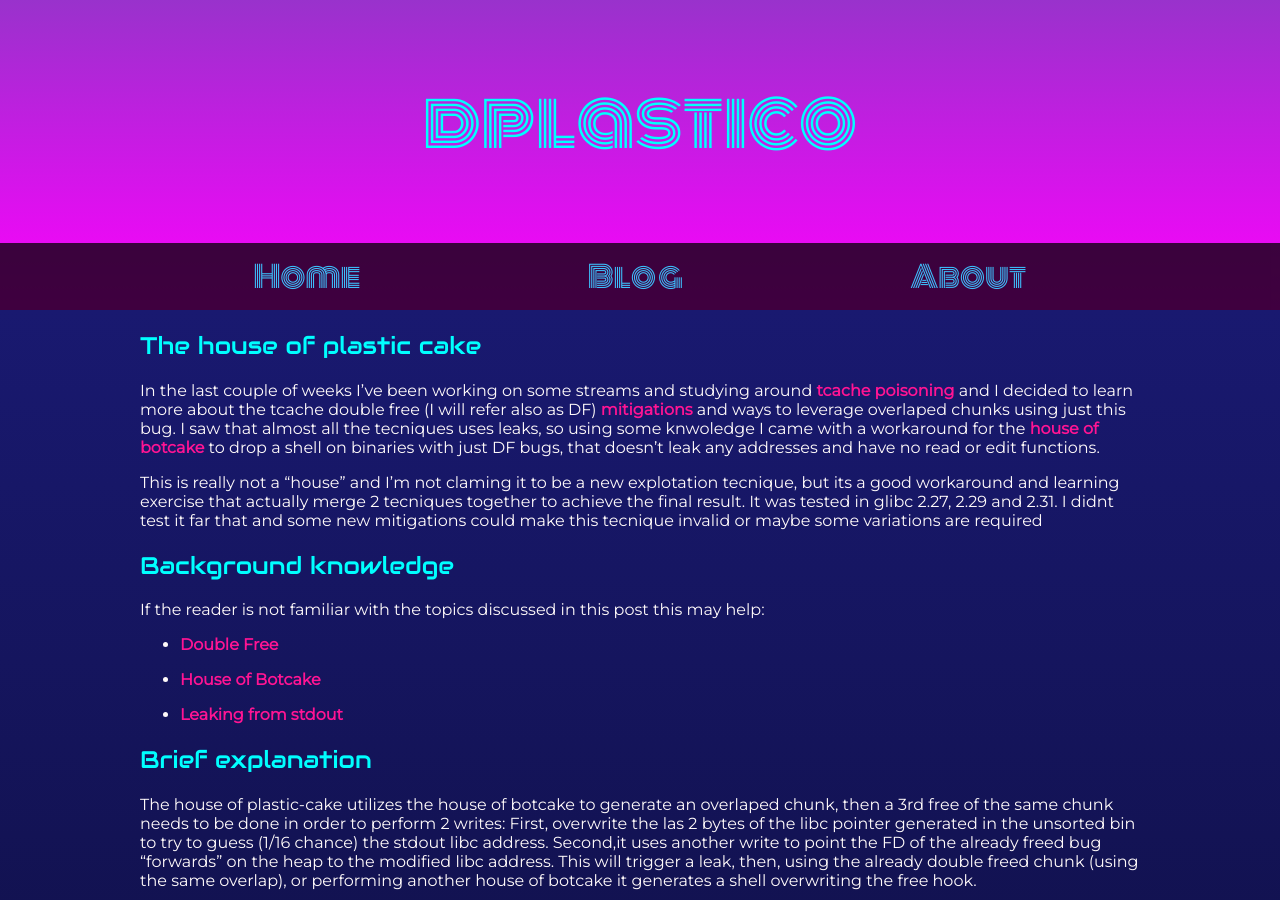
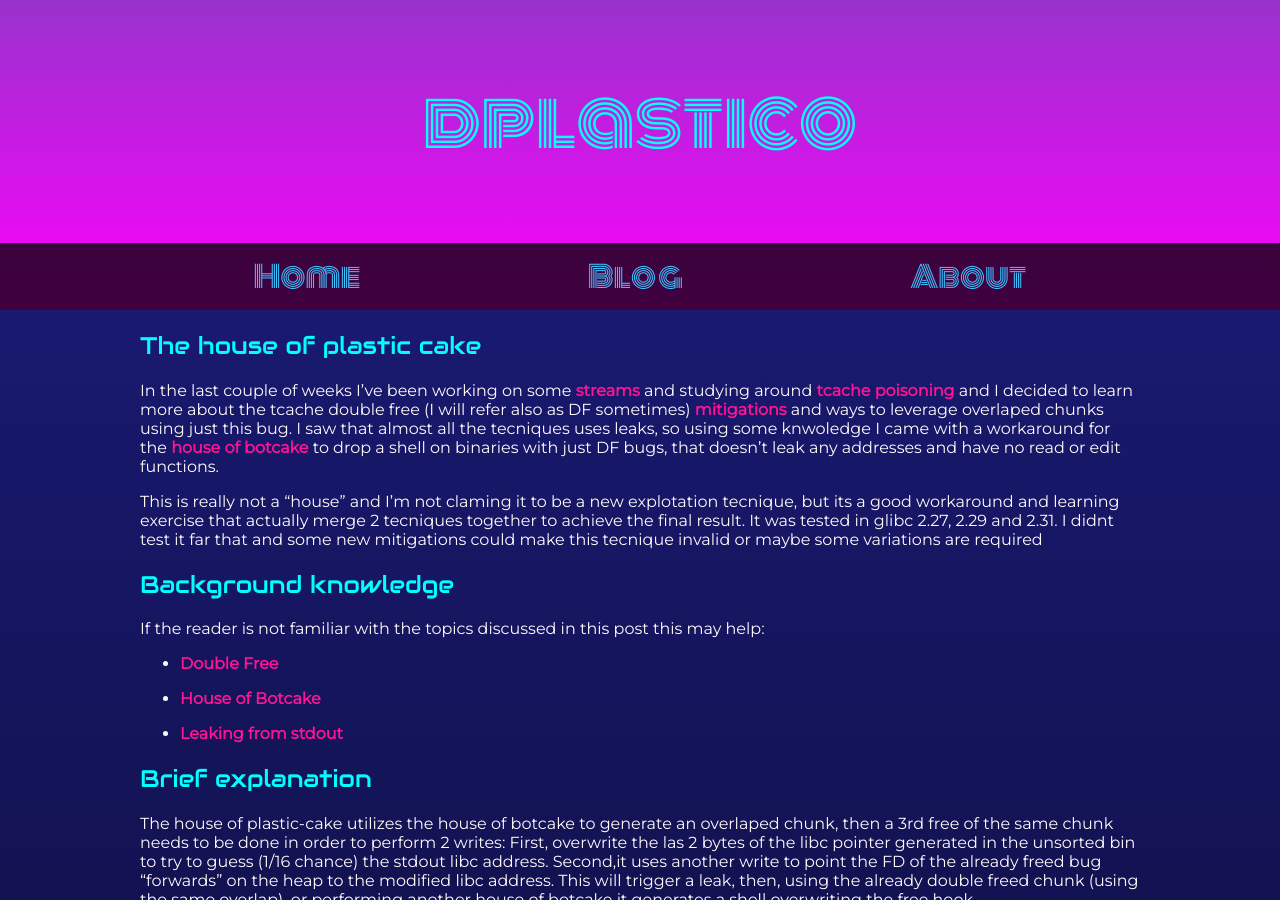
Before and after one commit to dplastico/dplastico.github.io, a Jekyll site: the page built from _posts/2021-10-17-Learning-Double-Restrictions:The-house-of-plastic-cake.md, in a window 1280 px wide and 900 px high. Built offline with Jekyll 4.4.1, drawn with Linux system fonts in a browser that asks for light colours; nearby versions of some CDN libraries.

Commit message:
house of plastic v1.6

```diff
--- a/_posts/2021-10-17-Learning-Double-Restrictions:The-house-of-plastic-cake.md
+++ b/_posts/2021-10-17-Learning-Double-Restrictions:The-house-of-plastic-cake.md
@@ -7,7 +7,7 @@ categories: [Sin categoría]
 ---
 # The house of plastic cake
 
-In the last couple of weeks I've been working on some streams and studying around [tcache poisoning](https://github.com/shellphish/how2heap/blob/master/glibc_2.31/tcache_poisoning.c) and I decided to learn more about the tcache double free (I will refer also as DF) [mitigations](https://blog.infosectcbr.com.au/2019/09/linux-heap-glibc-tcache-double-free.html) and ways to leverage overlaped chunks using just this bug. I saw that almost all the tecniques uses leaks, so using some knwoledge I came with a workaround for the [house of botcake](https://github.com/shellphish/how2heap/blob/master/glibc_2.31/house_of_botcake.c) to drop a shell on binaries with just DF bugs, that doesn't leak any addresses and have no read or edit functions.
+In the last couple of weeks I've been working on some [streams](https://www.youtube.com/watch?v=z-_JbUHwwSc) and studying around [tcache poisoning](https://github.com/shellphish/how2heap/blob/master/glibc_2.31/tcache_poisoning.c) and I decided to learn more about the tcache double free (I will refer also as DF sometimes) [mitigations](https://blog.infosectcbr.com.au/2019/09/linux-heap-glibc-tcache-double-free.html) and ways to leverage overlaped chunks using just this bug. I saw that almost all the tecniques uses leaks, so using some knwoledge I came with a workaround for the [house of botcake](https://github.com/shellphish/how2heap/blob/master/glibc_2.31/house_of_botcake.c) to drop a shell on binaries with just DF bugs, that doesn't leak any addresses and have no read or edit functions.
 
 This is really not a "house" and I'm not claming it to be a new explotation tecnique, but its a good workaround and learning exercise that actually merge 2 tecniques together to achieve the final result. It was tested in glibc 2.27, 2.29 and 2.31. I didnt test it far that and some new mitigations could make this tecnique invalid or maybe some variations are required
 
```
